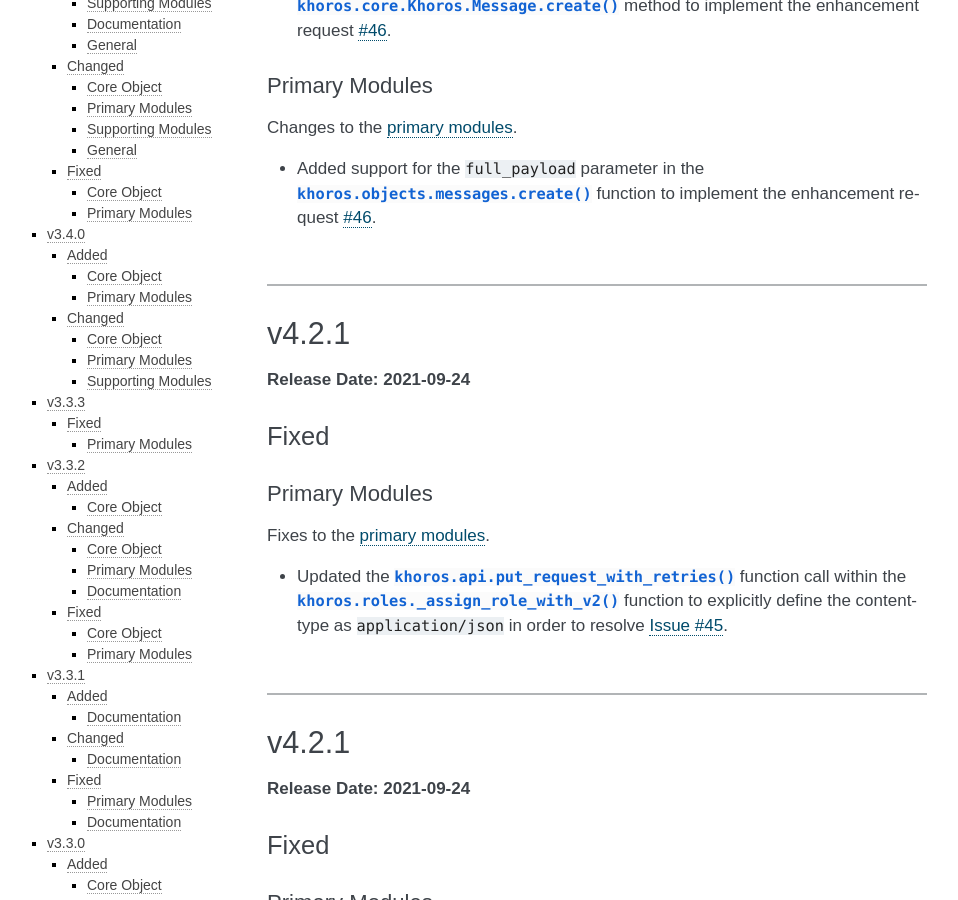
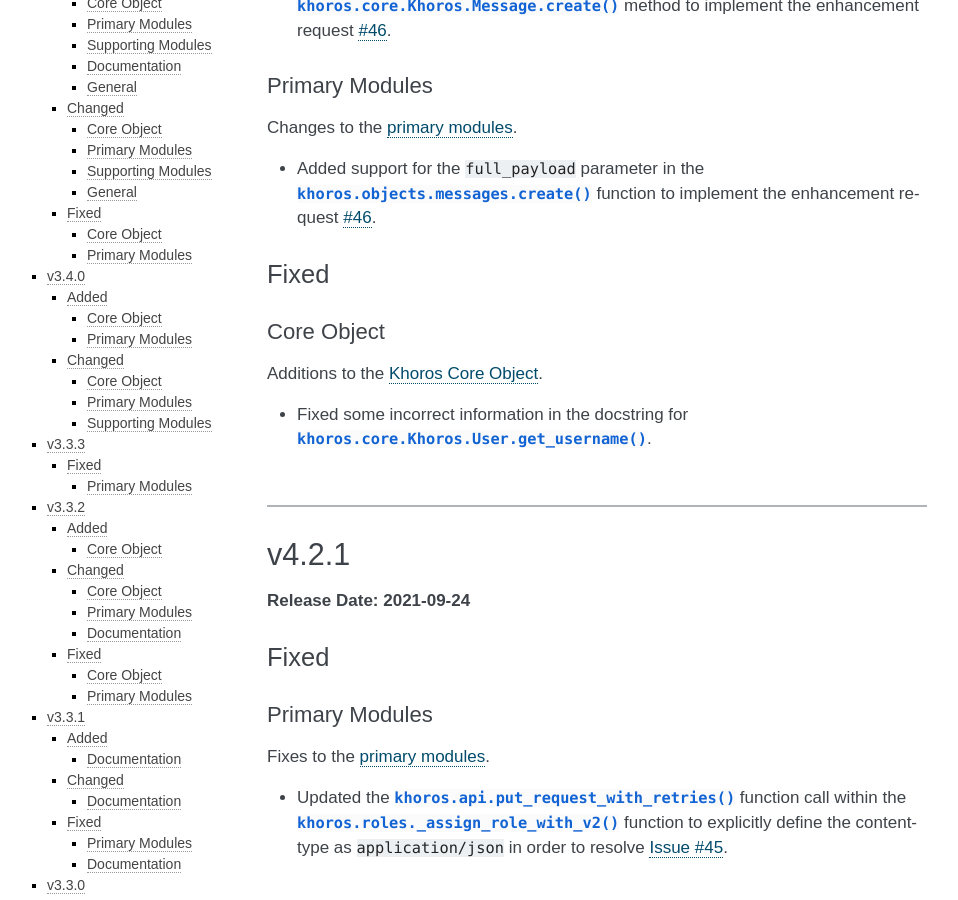
Before and after one commit to jeffshurtliff/khoros, a Sphinx documentation site: the page built from docs/changelog.rst, in a window 1280 px wide and 900 px high, scrolled down 1445 px. Shown: the whole window, without its empty margins (153-1111 px from the left). Built offline with Sphinx 7.4.7, drawn with Linux system fonts in a browser that asks for light colours.

Commit message:
Fixed some incorrect info in the docstring for get_username() in the core object class

```diff
--- a/docs/changelog.rst
+++ b/docs/changelog.rst
@@ -63,6 +63,15 @@ Changes to the :doc:`primary modules <primary-modules>`.
 
 * Added support for the ``full_payload`` parameter in the :py:func:`khoros.objects.messages.create`
   function to implement the enhancement request `#46 <https://github.com/jeffshurtliff/khoros/issues/46>`_.
+
+Fixed
+=====
+
+Core Object
+-----------
+Additions to the :doc:`core-object-methods`.
+
+* Fixed some incorrect information in the docstring for :py:meth:`khoros.core.Khoros.User.get_username`.
 
 |
 
```
Also changed, not shown: 1 other file.
